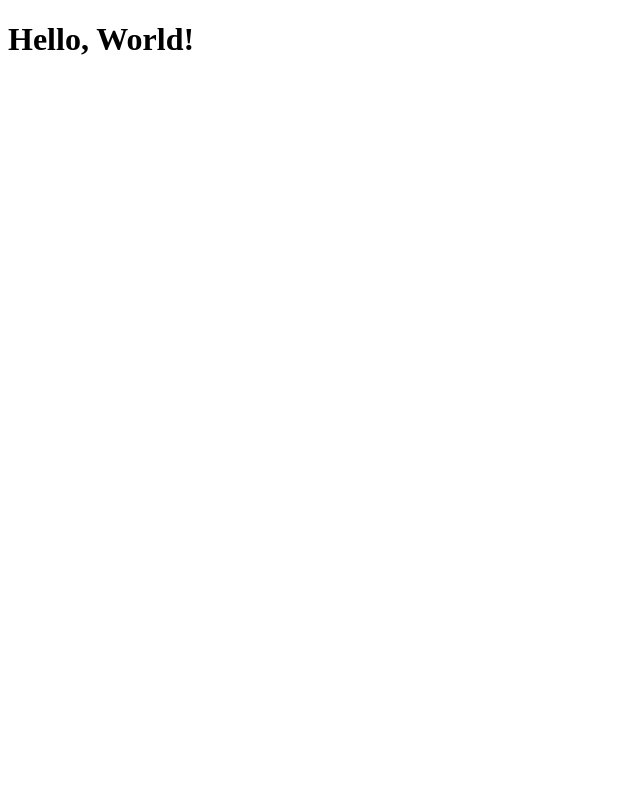
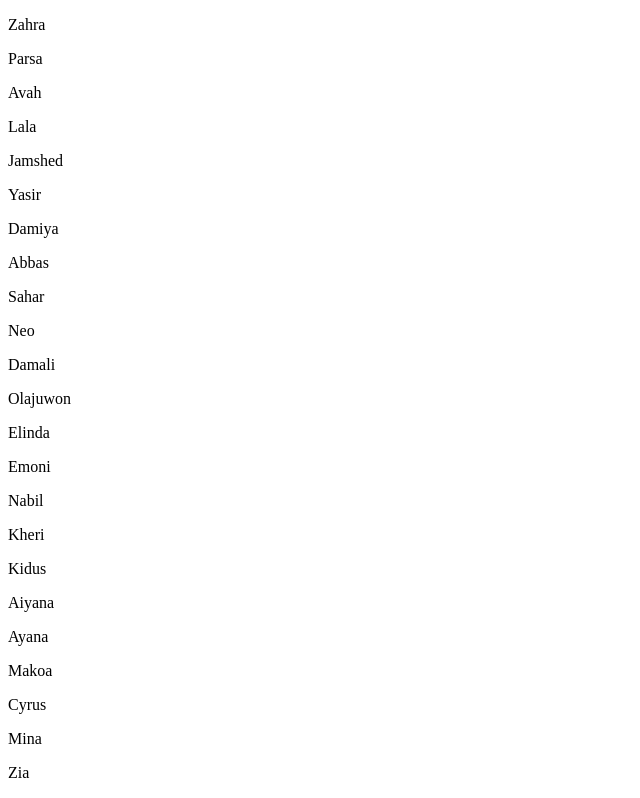
Before and after one commit to vanessa-pc/baby-names, a React (Create React App) app: page / in a window 1280 px wide. Shown: the top 798 px of the page, without its empty margins (0-640 px from the left). Built offline with nearby package versions, Linux system fonts and the light colour scheme; the HTML template or start-up script is replaced by a standard one.

Commit message:
delete greet test

```diff
--- a/src/App.tsx
+++ b/src/App.tsx
@@ -1,7 +1,8 @@
-import { greet } from "./utils/greet";
+import { NameList } from "./components/NameList";
+import names from './babyNamesData.json'
 
 function App(): JSX.Element {
-  return <h1>{greet("World")}</h1>;
+  return <NameList names={names} />
 }
 
 export default App;
--- /dev/null
+++ b/src/components/NameList.tsx
@@ -0,0 +1,19 @@
+import { BabyNames } from './Interface';
+
+export function NameList({names}: {names: BabyNames[]}): JSX.Element{
+
+    const female = (name: BabyNames) => name.sex === "f"
+    const male = (name: BabyNames) => name.sex === "m"
+
+    return(
+        <div className="name-list"> {names.sort().map((name, index) => {
+            return (
+                <>
+                {female(name) && <p className="male" key={index}> {name.name}</p>}
+                {male(name) && <p className="male" key={index}> {name.name}</p>}
+                </>
+            )
+        })}
+        </div>
+    )
+}
--- /dev/null
+++ b/src/utils/createAlphabeticArray.ts
@@ -0,0 +1,5 @@
+import { BabyNames } from "../components/Interface";
+
+export function namesToArray(objArr: BabyNames[]): Array<string>{
+    return objArr.map(({name}) => name).sort()
+}
--- a/src/utils/greet.ts
+++ /dev/null
@@ -1,3 +0,0 @@
-export function greet(name: string): string {
-  return `Hello, ${name}!`;
-}
```
Also changed, not shown: 2 other files (tests, documents, lock files or other folders).
